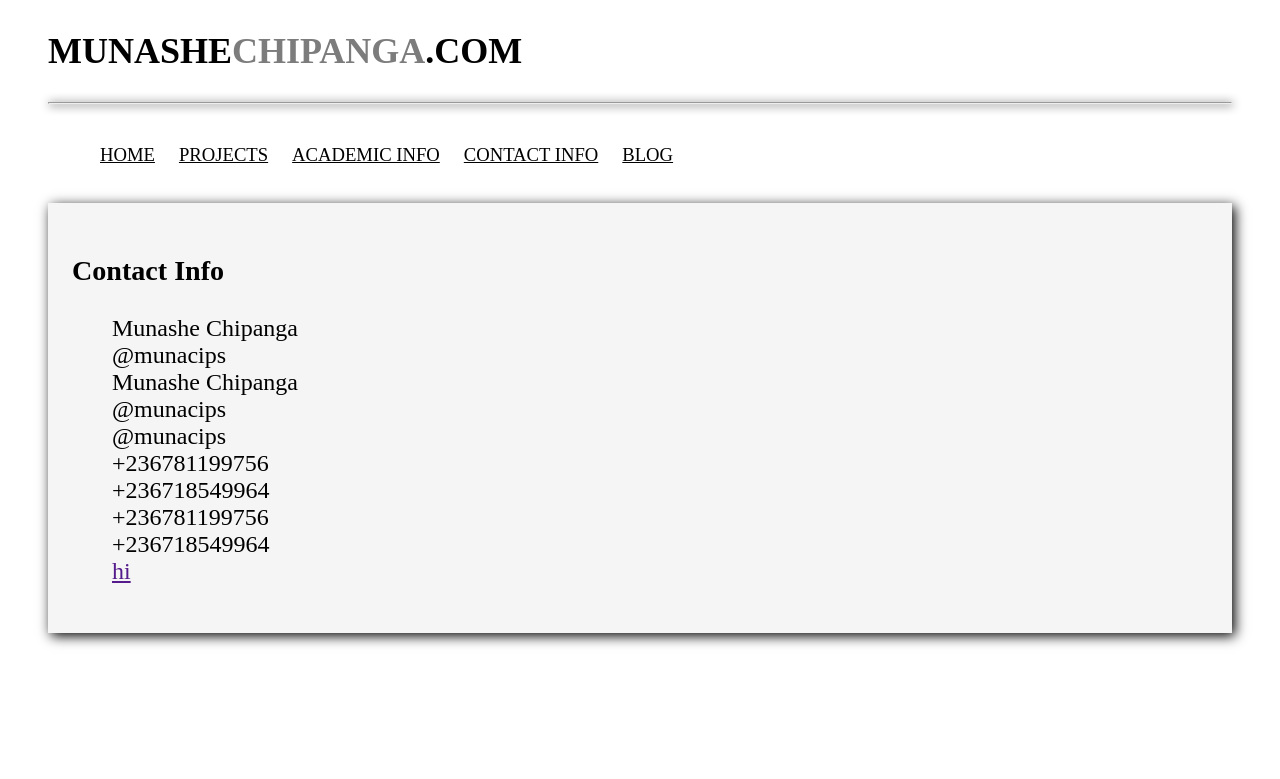
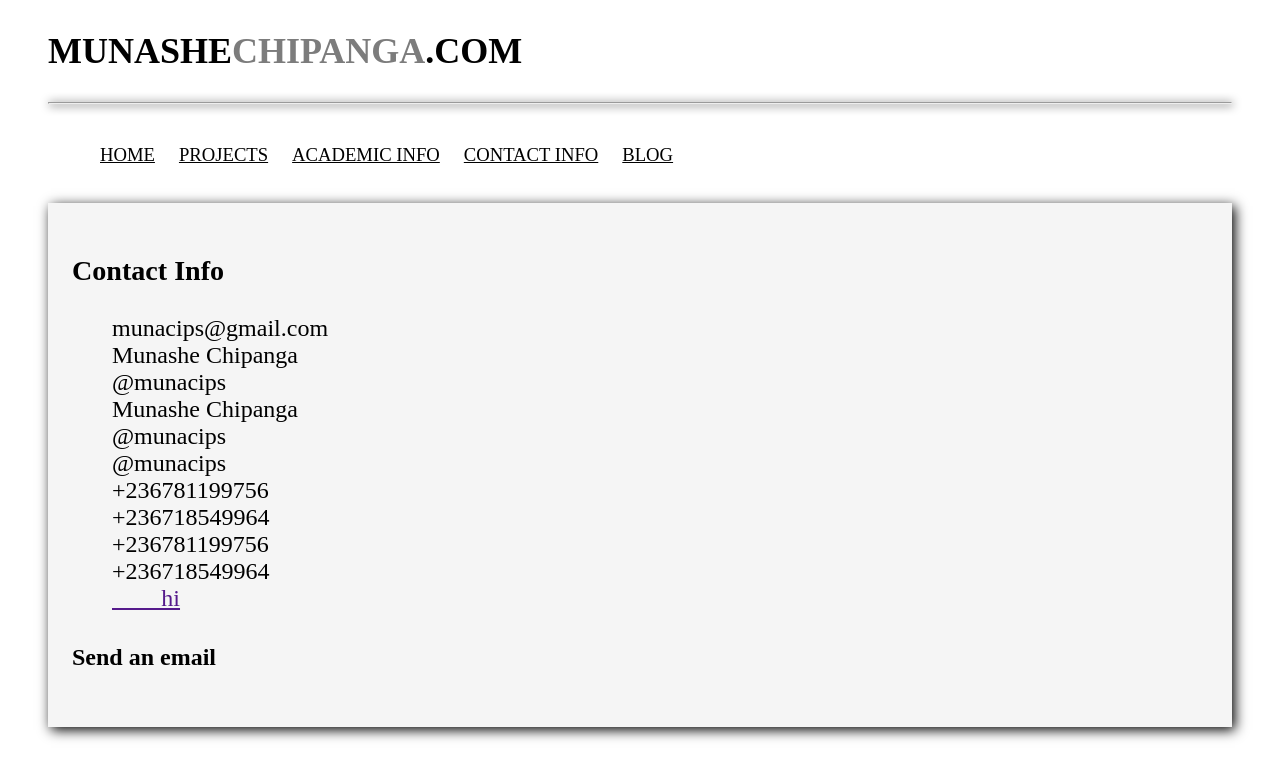
Before and after one commit to munacips/munashechipanga, a Django app: page /contact_info/ in a window 1280 px wide. Shown: the top 779 px of the page. Run offline with Django 4.2, Linux system fonts and the light colour scheme.

Commit message:
A commit

```diff
--- /dev/null
+++ b/main/forms.py
@@ -0,0 +1,5 @@
+from django import forms
+
+class EmailForm(forms.Form):
+    subject = forms.CharField(max_length=100)
+    text = forms.TextInput()
--- a/main/templates/main/contact.html
+++ b/main/templates/main/contact.html
@@ -5,7 +5,8 @@
         <h3>Contact Info</h3>
         <div class="contact_info">
             <ul>
-                <a href=""><i class="fa fa-linkedin" aria-hidden="true"></i></a> Munashe Chipanga <br>
+                <a href=""><i class="bi bi-mail" aria-hidden="true"></i></a> munacips@gmail.com <br>
+                <a href=""><i class="bi bi-linkedin" aria-hidden="true"></i></a> Munashe Chipanga <br>
                 <a href=""><i class="fa fa-github" aria-hidden="true"></i></a> @munacips <br>
                 <a href=""><i class="fa fa-facebook" aria-hidden="true"></i></a> Munashe Chipanga <br>
                 <a href=""><i class="fa fa-twitter" aria-hidden="true"></i></a> @munacips <br>
@@ -14,8 +15,9 @@
                 <a href=""><i class="fa fa-whatsapp" aria-hidden="true"></i></a> +236718549964 <br>
                 <a href=""><i class="fa fa-phone" aria-hidden="true"></i></a> +236781199756 <br>
                 <a href=""><i class="fa fa-phone" aria-hidden="true"></i></a> +236718549964 <br>
-                <a href=""><i class="bi bi-alarm"></i>hi</a>
+                <a href=""><i class="bi bi-alarm"></i> &#xF234; &#xF235; hi</a>
             </ul>
+            <h4>Send an email</h4>
         </div>
     </div>
 
--- a/main/templates/main/home.html
+++ b/main/templates/main/home.html
@@ -11,7 +11,7 @@
         <div class="info-info">
             "Hello, I'm Munashe Chipanga, a 21-year-old tech enthusiast and computer science student at the University of Zimbabwe. When I'm not buried in code or binge-watching tutorials, you can find me daydreaming about the next big innovation or debating the ethics of AI with anyone who will listen. As a second-year student, I'm still learning, but I'm determined to make my mark in the tech world. With a passion for problem-solving and a knack for creative thinking, I'm always looking for new challenges and opportunities to grow. Welcome to my portfolio, where I share my projects, musings, and occasional rants about the latest tech trends. Let's connect and see what we can build together!"
             <br><br>
-            <a href="" class="btn">Contact Me</a>
+            <a href="/contact_info" class="btn">Contact Me</a>
         </div>
     </section>
 {% endblock %}
--- a/main/templates/main/projects.html
+++ b/main/templates/main/projects.html
@@ -10,8 +10,10 @@
                         <img src="{{MEDIA_URL}}{{p.thumbnail.url}}" alt="">
                     </div>
                     <div class="project-info">
-                        <h4>{{p.name}}</h4>
-                        <p>{{p.description}}</p>
+                        <div>
+                            <h4>{{p.name}}</h4>
+                            <p>{{p.description}}</p>
+                        </div>
                     </div>
                 </div>
             {% endfor %}
--- a/main/views.py
+++ b/main/views.py
@@ -1,5 +1,6 @@
 from django.shortcuts import render
 from .models import Project
+from .forms import EmailForm
 
 def home(request):
     context = {}
--- a/static/static_files/css/main.css
+++ b/static/static_files/css/main.css
@@ -77,7 +77,7 @@ img{
 }
 .projects :nth-child(even){
     flex-direction: row-reverse;
-    display: flex;
+    /* display: flex; */
     padding: o.5em;
 }
 .project{
```
